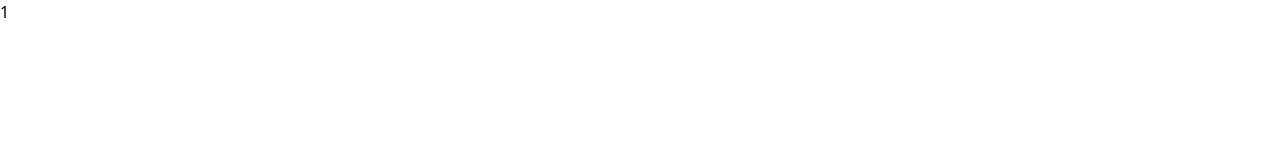
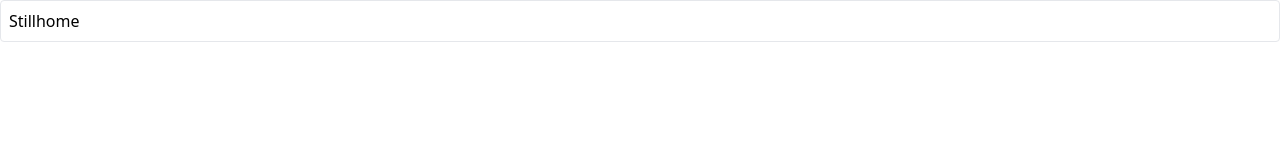
Before and after one commit to colson0x1/musegram, a React (Create React App) app: page / in a window 1280 px wide. Shown: the top 160 px of the page. Built offline with nearby package versions, Linux system fonts and the light colour scheme; data requests are answered from the project's data file.

Commit message:
render list of users

```diff
--- a/src/components/UsersList.js
+++ b/src/components/UsersList.js
@@ -21,7 +21,17 @@
     return <div>Error fetching data...</div>;
   }
 
-  return <div>{data.length}</div>;
+  const renderedUsers = data.map((user) => {
+    return (
+      <div key={user.id} className="mb-2 border rounded">
+        <div className="flex p-2 justify-between items-center cursor-pointer">
+          {user.name}
+        </div>
+      </div>
+    );
+  });
+
+  return <div>{renderedUsers}</div>;
 }
 
 export default UsersList;
--- a/src/store/thunks/fetchUsers.js
+++ b/src/store/thunks/fetchUsers.js
@@ -5,7 +5,7 @@
   const response = await axios.get('http://localhost:3005/users');
 
   // development test
-  await pause(3000);
+  await pause(2000);
 
   return response.data;
 });
```
